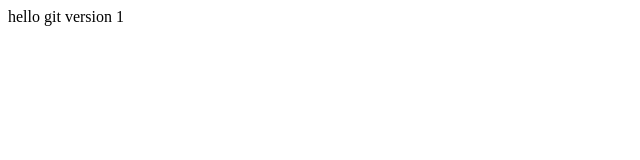
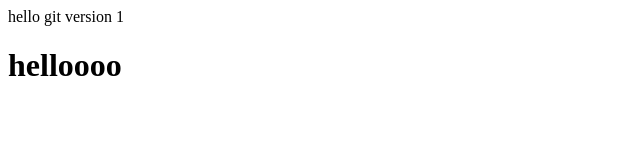
Before and after one commit to Shandiyaravi/Shandiya-Ravichandran, a plain HTML site: page index.html in a window 1280 px wide. Shown: the whole page, without its empty margins (0-640 px from the left). Drawn offline with Linux system fonts and the light colour scheme.

Commit message:
added h1

```diff
--- a/index.html
+++ b/index.html
@@ -7,5 +7,6 @@
 </head>
 <body>
   hello git version 1
+  <h1>helloooo</h1>
 </body>
 </html>
```
